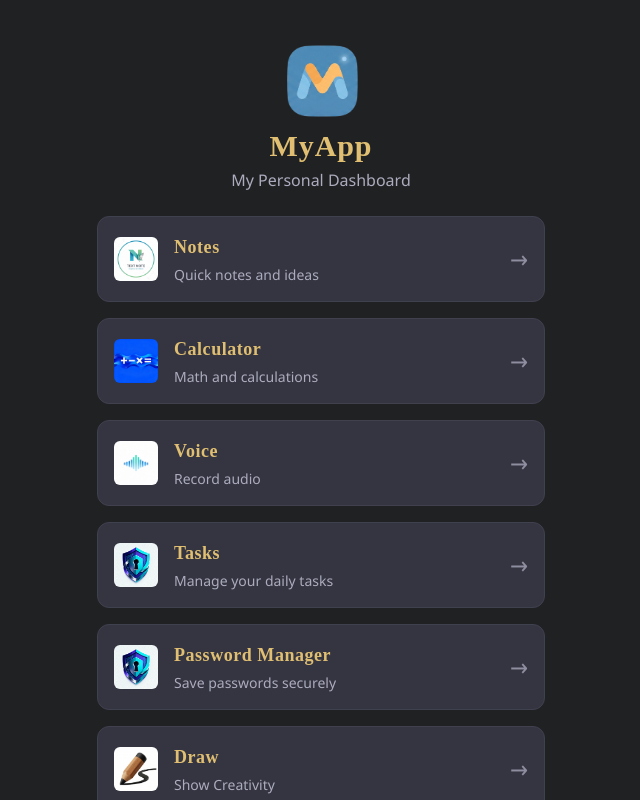
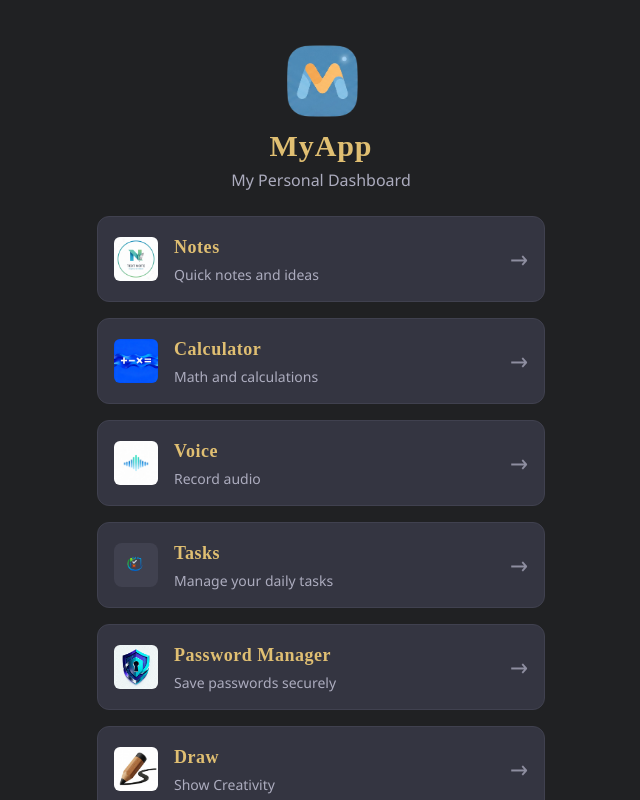
Before and after one commit to SanmithD/myapp, a React (Vite) app: page / in a window 1280 px wide. Shown: the whole page, without its empty margins (319-959 px from the left). Built offline with nearby package versions, Linux system fonts and the light colour scheme.

Commit message:
Update icon for Tasks component

```diff
--- a/src/components/Home.jsx
+++ b/src/components/Home.jsx
@@ -27,7 +27,7 @@ function Home() {
     },
     {
       name: "Tasks",
-      icon: "password-logo.png",
+      icon: "task.png",
       path: "/tasks",
       color: "from-purple-500 to-indigo-600",
       description: "Manage your daily tasks",
```
